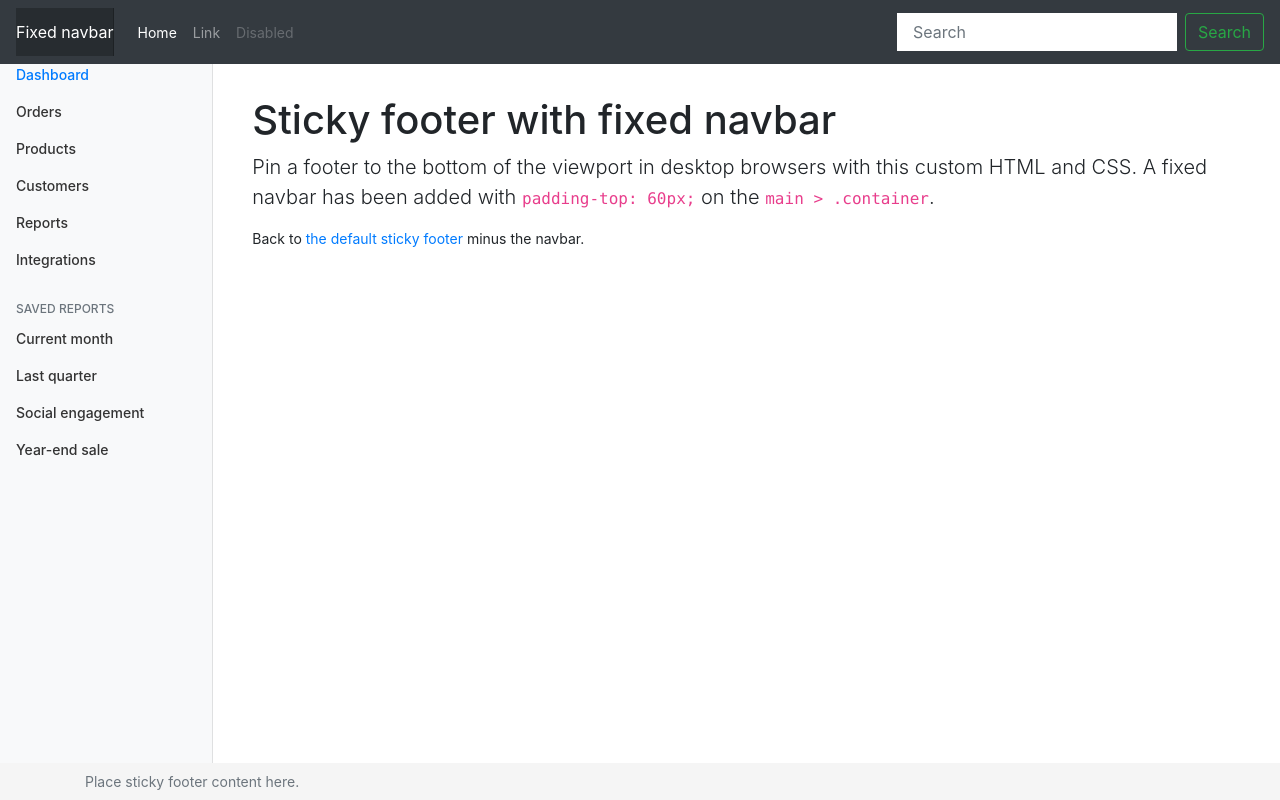
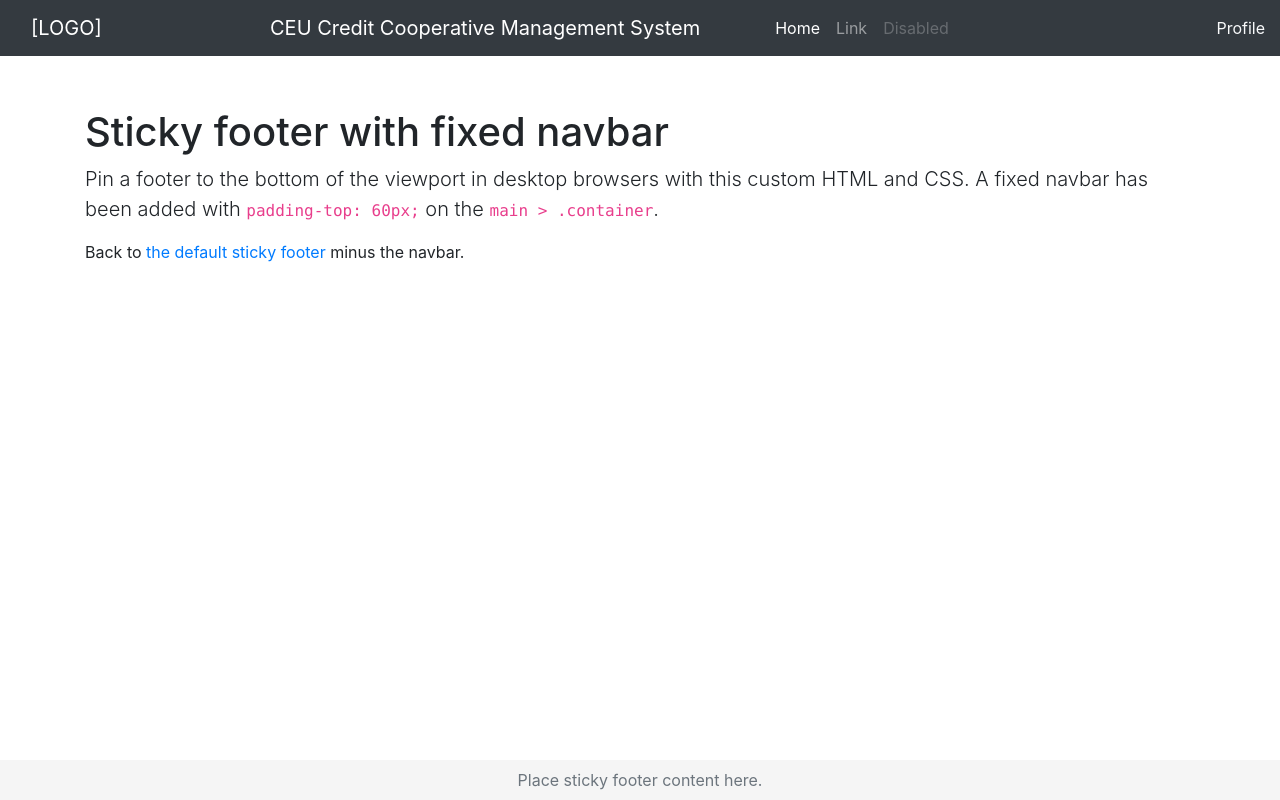
Before and after one commit to onadcap0914/djproj202001, a Django app: page / in a window 1280 px wide. Run offline with Django 3.2, Linux system fonts and the light colour scheme; some libraries are stand-ins or nearby versions.

Commit message:
[3] onad | 20200325 | Improvement of [2]
bootstrap4 files copied to djproj202001\static\css and djproj202001\static\js
run this to add the statis files in the djproj202001\static\ --> djproj202001\assets\
>python manage.py collectstatic

CEUCCI Base Template: Header and Sticky Footer: base_bootstrap_hdr_stky-ftr.html/sticky-footer-navbar.css

CEUCCI Base Template: Header, Sidebar and Sticky Footer: base_bootstrap_hdr_stky-ftr_sbar.html/dashboard.css/dashboard.js

CEUCCI Base Template: Header, Sticky Footer and Dashboard: base_bootstrap_hdr_stky-ftr_sbar_dbrd.html/dashboard.css/dashboard.js

```diff
--- a/djproj202001/views.py
+++ b/djproj202001/views.py
@@ -9,4 +9,4 @@ from django.shortcuts import render
 def home(request):
     # title = 'CEU CCI - Loan Management System'
     # return render(request, 'home.html', {'title': title})   #[3]
-    return render(request, 'base_bootstrap_hdr_stky-ftr_sbar.html')
+    return render(request, 'base_bootstrap_hdr_stky-ftr.html')
--- a/static/css/sticky-footer-navbar.css
+++ b/static/css/sticky-footer-navbar.css
@@ -13,10 +13,25 @@ main > .container {
 }
 
 .footer > .container {
-  padding-right: 15px;
-  padding-left: 15px;
+  /*padding-right: 15px;
+  padding-left: 15px;*/
+  text-align: center;
 }
 
 code {
   font-size: 80%;
 }
+
+.blog-header {
+  line-height: 1;
+  border-bottom: 1px solid #e5e5e5;
+}
+
+.blog-header-logo {
+  font-family: "Playfair Display", Georgia, "Times New Roman", serif;
+  font-size: 2.25rem;
+}
+
+.blog-header-logo:hover {
+  text-decoration: none;
+}
--- a/templates/base_bootstrap_hdr_stky-ftr.html
+++ b/templates/base_bootstrap_hdr_stky-ftr.html
@@ -54,16 +54,23 @@
     <link href="{% static "assets/css/sticky-footer-navbar.css" %}" rel="stylesheet">
 </head>
 <body class="d-flex flex-column h-100">
-{% block header %}
 <header>
     <!-- Fixed navbar -->
     <nav class="navbar navbar-expand-md navbar-dark fixed-top bg-dark">
-        <a class="navbar-brand" href="#">Fixed navbar</a>
+
+        <a class="navbar-brand col-2" href="#">[LOGO]</a>
+
         <button class="navbar-toggler" type="button" data-toggle="collapse" data-target="#navbarCollapse"
                 aria-controls="navbarCollapse" aria-expanded="false" aria-label="Toggle navigation">
             <span class="navbar-toggler-icon"></span>
         </button>
-        <div class="collapse navbar-collapse" id="navbarCollapse">
+
+
+
+        <div class="collapse navbar-collapse col-10" id="navbarCollapse">
+            <span class="navbar-brand mr-auto col-3">CEU Credit Cooperative Management System</span>
+
+            {% block header_menu %}
             <ul class="navbar-nav mr-auto">
                 <li class="nav-item active">
                     <a class="nav-link" href="#">Home <span class="sr-only">(current)</span></a>
@@ -75,17 +82,19 @@
                     <a class="nav-link disabled" href="#" tabindex="-1" aria-disabled="true">Disabled</a>
                 </li>
             </ul>
-            <form class="form-inline mt-2 mt-md-0">
-                <input class="form-control mr-sm-2" type="text" placeholder="Search" aria-label="Search">
-                <button class="btn btn-outline-success my-2 my-sm-0" type="submit">Search</button>
-            </form>
+            {% endblock %}
+
+            {% block header_profile %}
+            <span class="navbar-nav text-light">Profile</span>
+            {% endblock %}
         </div>
     </nav>
 </header>
-{% endblock %}
+
 <!-- Begin page content -->
 <main role="main" class="flex-shrink-0">
     <div class="container">
+
         {% block content %}
         <h1 class="mt-5">Sticky footer with fixed navbar</h1>
         <p class="lead">Pin a footer to the bottom of the viewport in desktop browsers with this custom HTML and CSS. A
@@ -94,23 +103,28 @@
         <p>Back to <a href="https://getbootstrap.com/docs/4.4/examples/sticky-footer/">the default sticky footer</a>
             minus the navbar.</p>
         {% endblock %}
+
     </div>
 </main>
 
-<footer class="footer mt-auto py-3">
-    <div class="container">
+<footer class="footer fixed-bottom py-2 ">
+    <div class="container col-12 text-center">
+
         {% block footer %}
         <span class="text-muted">Place sticky footer content here.</span>
         {% endblock %}
+
     </div>
 </footer>
+
+
 <script src="https://code.jquery.com/jquery-3.4.1.slim.min.js"
         integrity="sha384-J6qa4849blE2+poT4WnyKhv5vZF5SrPo0iEjwBvKU7imGFAV0wwj1yYfoRSJoZ+n"
         crossorigin="anonymous"></script>
 <script>
     window.jQuery || document.write('<script src="https://getbootstrap.com/docs/4.4/assets/js/vendor/jquery.slim.min.js"><\/script>')
 </script>
-<script src="{% static "assets/bootstrap/4.4.1/js/bootstrap.bundle.min.js"
+<script src="{% static "assets/bootstrap/4.4.1/js/bootstrap.bundle.min.js" %}"
         integrity="sha384-6khuMg9gaYr5AxOqhkVIODVIvm9ynTT5J4V1cfthmT+emCG6yVmEZsRHdxlotUnm"
         crossorigin="anonymous"></script>
 </body>
--- a/templates/base_bootstrap_hdr_stky-ftr_sbar.html
+++ b/templates/base_bootstrap_hdr_stky-ftr_sbar.html
@@ -10,7 +10,7 @@
     <meta name="description" content="">
     <meta name="author" content="Mark Otto, Jacob Thornton, and Bootstrap contributors">
     <meta name="generator" content="Jekyll v3.8.6">
-    <title>{% block title %}CEUCCI Base Template: Header and Sticky Footer{% endblock %}</title>
+    <title>{% block title %}CEUCCI Base Template: Header, Sidebar and Sticky Footer{% endblock %}</title>
 
     <link rel="canonical" href="https://getbootstrap.com/docs/4.4/examples/sticky-footer-navbar/">
 
@@ -54,16 +54,25 @@
     <link href="{% static "assets/css/dashboard.css" %}" rel="stylesheet">
 </head>
 <body class="d-flex flex-column h-100">
-{% block header %}
+
 <header>
     <!-- Fixed navbar -->
-    <nav class="navbar navbar-expand-md navbar-dark fixed-top bg-dark">
-        <a class="navbar-brand" href="#">Fixed navbar</a>
+
+   <nav class="navbar navbar-expand-md navbar-dark fixed-top bg-dark">
+
+        <a class="navbar-brand col-2" href="#">[LOGO]</a>
+
         <button class="navbar-toggler" type="button" data-toggle="collapse" data-target="#navbarCollapse"
                 aria-controls="navbarCollapse" aria-expanded="false" aria-label="Toggle navigation">
             <span class="navbar-toggler-icon"></span>
         </button>
-        <div class="collapse navbar-collapse" id="navbarCollapse">
+
+
+
+        <div class="collapse navbar-collapse col-10" id="navbarCollapse">
+            <span class="navbar-brand mr-auto col-3">CEU Credit Cooperative Management System</span>
+
+            {% block header_menu %}
             <ul class="navbar-nav mr-auto">
                 <li class="nav-item active">
                     <a class="nav-link" href="#">Home <span class="sr-only">(current)</span></a>
@@ -75,19 +84,20 @@
                     <a class="nav-link disabled" href="#" tabindex="-1" aria-disabled="true">Disabled</a>
                 </li>
             </ul>
-            <form class="form-inline mt-2 mt-md-0">
-                <input class="form-control mr-sm-2" type="text" placeholder="Search" aria-label="Search">
-                <button class="btn btn-outline-success my-2 my-sm-0" type="submit">Search</button>
-            </form>
+            {% endblock %}
+
+            {% block header_profile %}
+            <span class="navbar-nav text-light">Profile</span>
+            {% endblock %}
         </div>
     </nav>
 </header>
-{% endblock %}
 
 
 <div class="container-fluid">
     <div class="row">
 
+        {% block sidebar %}
         <nav class="col-md-2 d-none d-md-block bg-light sidebar">
             <div class="sidebar-sticky">
                 <ul class="nav flex-column">
@@ -163,10 +173,10 @@
                 </ul>
             </div>
         </nav>
-
+        {% endblock %}
 
         <!-- Begin page content -->
-<!--        col-md-9 ml-sm-auto col-lg-10 px-4 / flex-shrink-0-->
+        <!--col-md-9 ml-sm-auto col-lg-10 px-4 / flex-shrink-0-->
         <main role="main" class="col-md-9 ml-sm-auto col-lg-10 px-4">
 
             <div class="container-fluid">
@@ -184,21 +194,32 @@
         </main>
     </div>
 </div>
+
+
+
 <footer class="footer fixed-bottom flex-md-nowrap mt-auto p-2">
-    <div class="container">
+    <div class="container col-12 text-center">
+
         {% block footer %}
         <span class="text-muted">Place sticky footer content here.</span>
         {% endblock %}
+
     </div>
 </footer>
+
+
 <script src="https://code.jquery.com/jquery-3.4.1.slim.min.js"
         integrity="sha384-J6qa4849blE2+poT4WnyKhv5vZF5SrPo0iEjwBvKU7imGFAV0wwj1yYfoRSJoZ+n"
         crossorigin="anonymous"></script>
 <script>
     window.jQuery || document.write('<script src="https://getbootstrap.com/docs/4.4/assets/js/vendor/jquery.slim.min.js"><\/script>')
 </script>
-<script src="{% static "assets/bootstrap/4.4.1/js/bootstrap.bundle.min.js"
+<script src="{% static "assets/bootstrap/4.4.1/js/bootstrap.bundle.min.js" %}"
         integrity="sha384-6khuMg9gaYr5AxOqhkVIODVIvm9ynTT5J4V1cfthmT+emCG6yVmEZsRHdxlotUnm"
         crossorigin="anonymous"></script>
+<script src="https://cdnjs.cloudflare.com/ajax/libs/feather-icons/4.9.0/feather.min.js"></script>
+<script src="https://cdnjs.cloudflare.com/ajax/libs/Chart.js/2.7.3/Chart.min.js"></script>
+<script src="{% static "assets/js/dashboard.js" %}"></script>
+
 </body>
 </html>
```
Also changed, not shown: assets/css/sticky-footer-navbar.css (+17 -2 lines), templates/base_bootstrap_hdr_stky-ftr_sbar_dbrd.html (+54 -15 lines).
